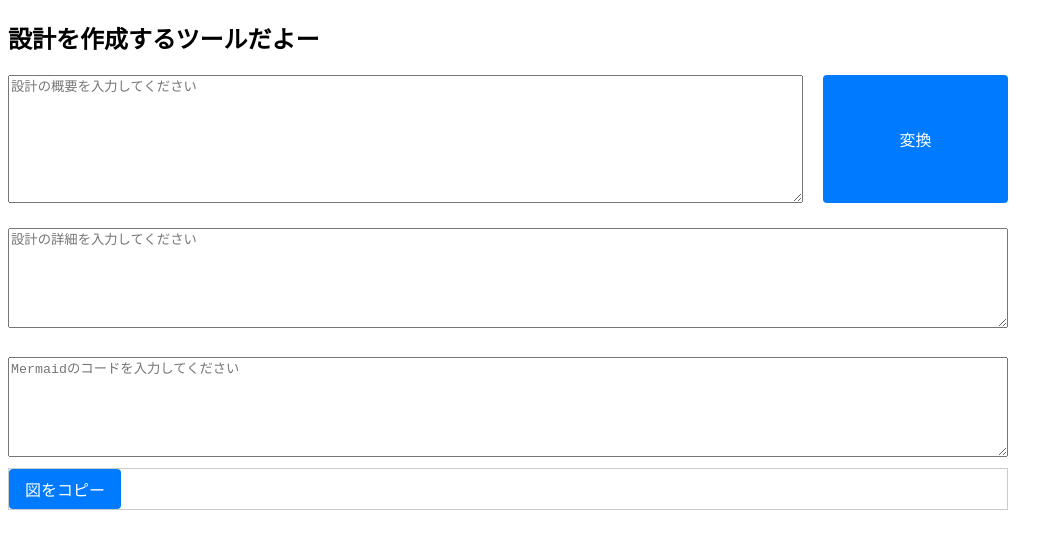
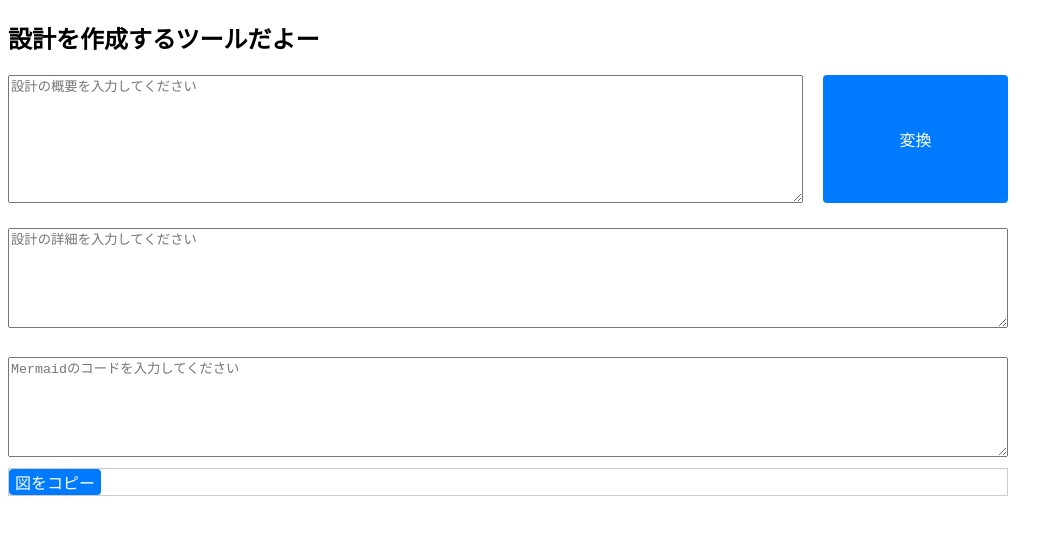
Before and after one commit to Kei-TAKAHATA/design_detailer, a React (Create React App) app in the folder frontend/: page / in a window 1280 px wide. Shown: the top 548 px of the page, without its empty margins (0-1063 px from the left). Built offline with nearby package versions, Linux system fonts and the light colour scheme.

Commit message:
[feature]共通コンポーネントのボタンスタイルの更新

```diff
--- a/frontend/src/components/common/Button/Button.tsx
+++ b/frontend/src/components/common/Button/Button.tsx
@@ -2,10 +2,6 @@ import React from 'react';
 import { ButtonProps } from './types';
 import { StyledButton } from './styles';
 
-export const Button: React.FC<ButtonProps> = ({ children, onClick }) => {
-  return (
-    <StyledButton onClick={onClick}>
-      {children}
-    </StyledButton>
-  );
-};
+export const Button: React.FC<ButtonProps> = ({ children, ...props }) => (
+  <StyledButton {...props}>{children}</StyledButton>
+);
--- a/frontend/src/components/common/Button/styles.ts
+++ b/frontend/src/components/common/Button/styles.ts
@@ -1,21 +1,8 @@
-import styled from 'styled-components';
-
-// export const ButtonContainer = styled.button`
-//   background-color: #007bff;
-//   color: #fff;
-//   padding: 10px 20px;
-//   border: none;
-//   border-radius: 5px;
-//   cursor: pointer;
-//   &:hover {
-//     background-color: #0056b3;
-//   }
-// `;
+import styled from "styled-components";
 
 export const StyledButton = styled.button`
   background-color: #007bff;
   color: white;
-  padding: 0.5rem 1rem;
   border: none;
   border-radius: 4px;
   cursor: pointer;
```
Also changed, not shown: frontend/src/components/common/Button/types.ts (+3 -4 lines).
